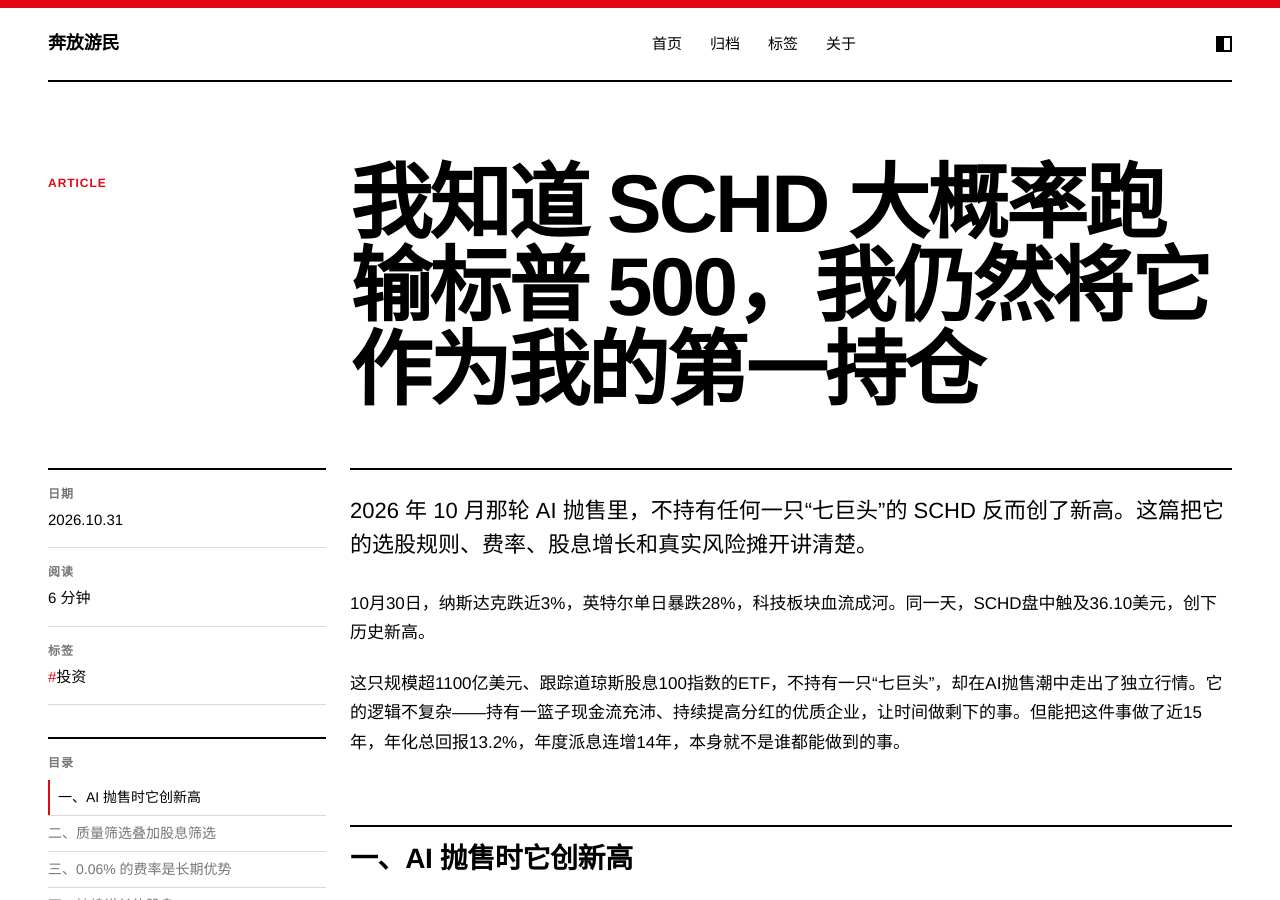
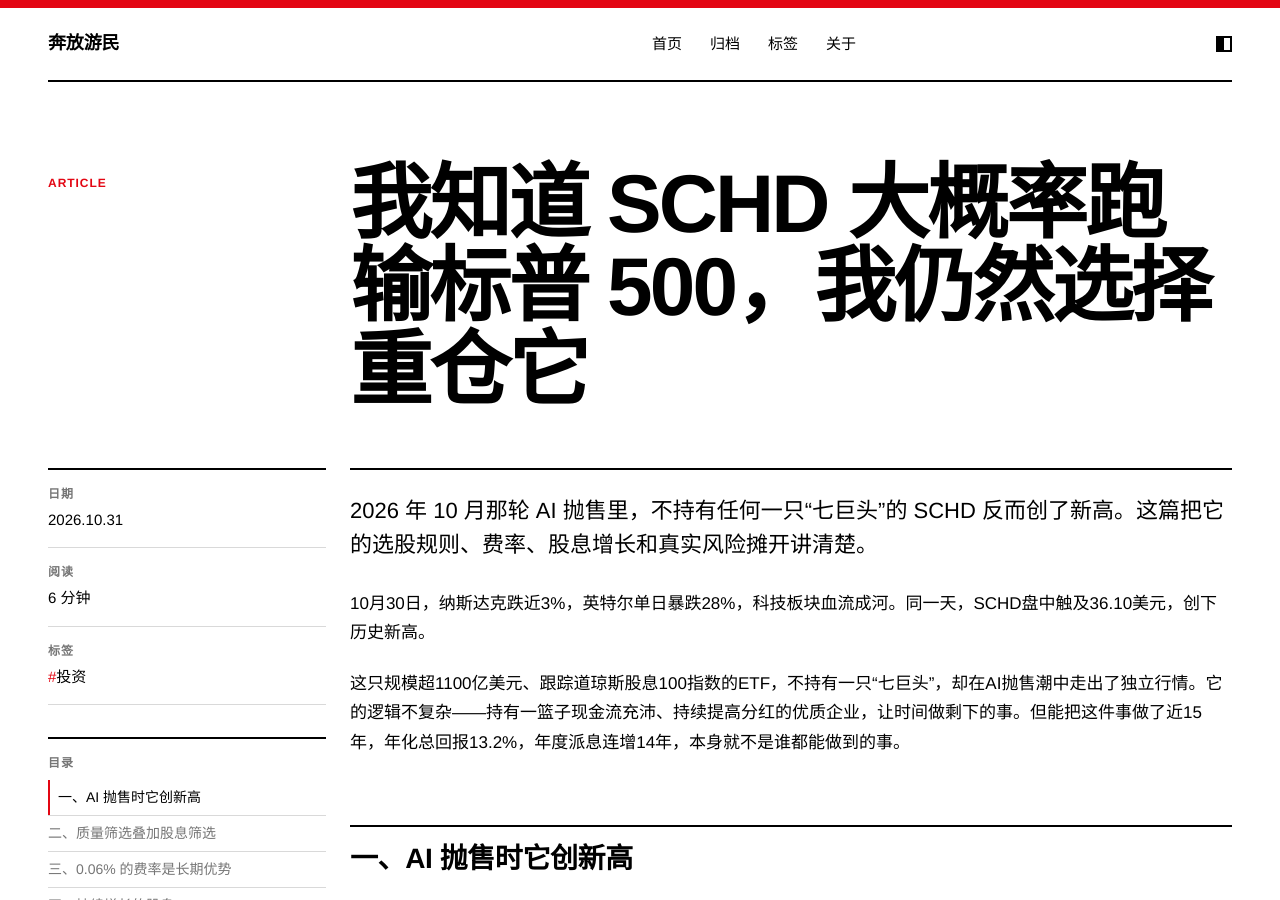
Before and after one commit to bfym2025/bfym2025.github.io, a Jekyll site: the page built from _posts/2026-10-31-schd-first-holding.md, in a window 1280 px wide and 900 px high. Built offline with Jekyll 4.4.1, drawn with Linux system fonts in a browser that asks for light colours; comment, search, counter and statistics services are not loaded.

Commit message:
Update SCHD post title
Co-Authored-By: Claude Code <noreply@anthropic.com>

```diff
--- a/_posts/2026-10-31-schd-first-holding.md
+++ b/_posts/2026-10-31-schd-first-holding.md
@@ -1,5 +1,5 @@
 ---
-title: 我知道 SCHD 大概率跑输标普 500，我仍然将它作为我的第一持仓
+title: 我知道 SCHD 大概率跑输标普 500，我仍然选择重仓它
 date: 2026-10-31 22:15:00 +0800
 tags: [投资]
 description: 2026 年 10 月那轮 AI 抛售里，不持有任何一只“七巨头”的 SCHD 反而创了新高。这篇把它的选股规则、费率、股息增长和真实风险摊开讲清楚。
```
